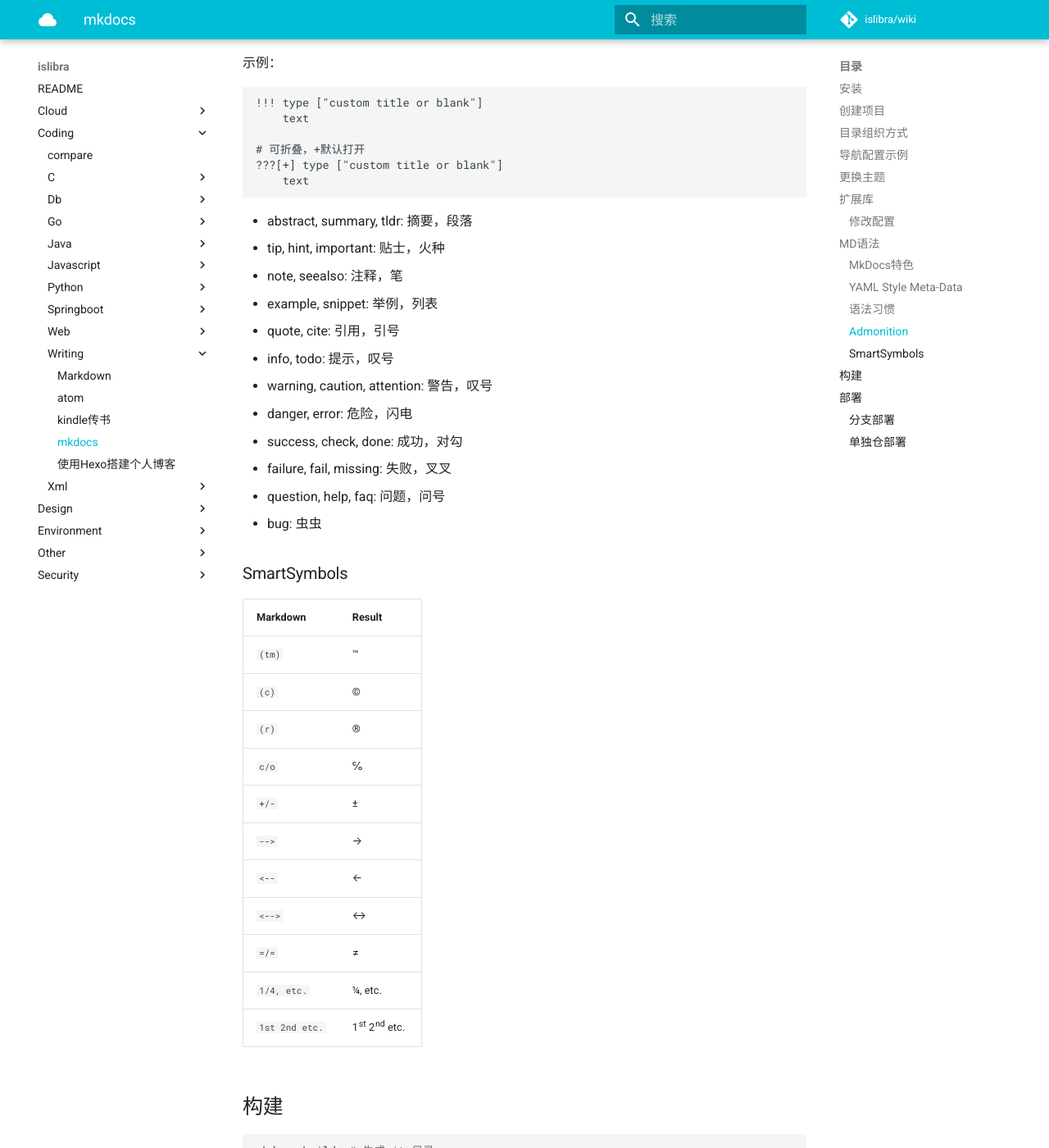
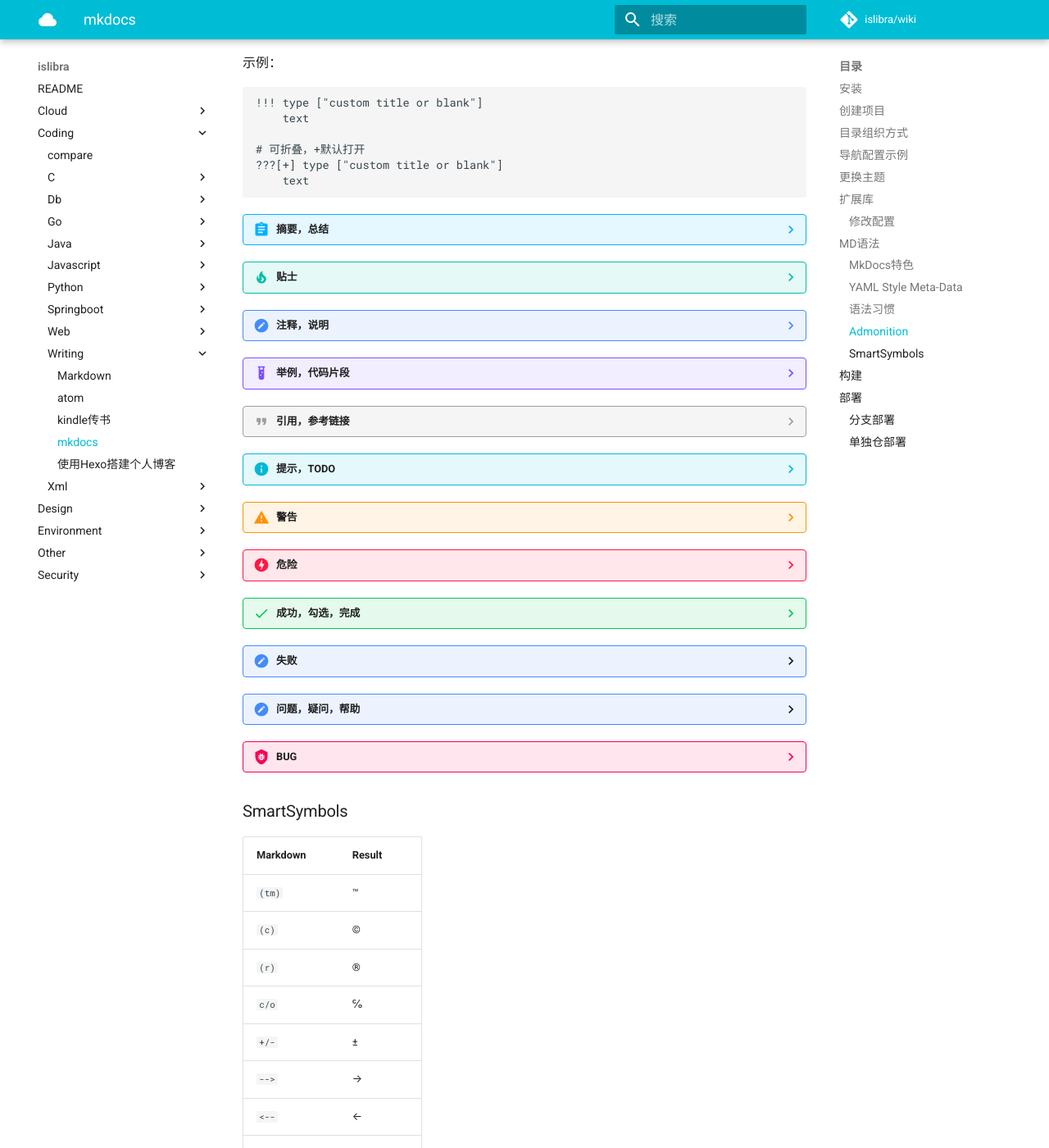
Before and after one commit to islibra/wiki, an MkDocs documentation site: the page built from docs/coding/writing/mkdocs.md, in a window 1280 px wide and 1400 px high, scrolled down 4608 px. Shown: the whole window at 82% size. Built offline with MkDocs 1.6.1 and Material for MkDocs 9.7.7, drawn with Linux system fonts in a browser that asks for light colours; comment, search, counter and statistics services are not loaded.

Commit message:
Update mkdocs.md

````diff
--- a/docs/coding/writing/mkdocs.md
+++ b/docs/coding/writing/mkdocs.md
@@ -205,18 +205,42 @@ Left         | Center        | Right
     text
 ```
 
-- abstract, summary, tldr: 摘要，段落
-- tip, hint, important: 贴士，火种
-- note, seealso: 注释，笔
-- example, snippet: 举例，列表
-- quote, cite: 引用，引号
-- info, todo: 提示，叹号
-- warning, caution, attention: 警告，叹号
-- danger, error: 危险，闪电
-- success, check, done: 成功，对勾
-- failure, fail, missing: 失败，叉叉
-- question, help, faq: 问题，问号
-- bug: 虫虫
+??? abstract "摘要，总结"
+    abstract, summary, tldr
+
+??? tip "贴士"
+    tip, hint, important
+
+??? note "注释，说明"
+    note, seealso
+
+??? example "举例，代码片段"
+    example, snippet
+
+??? quote "引用，参考链接"
+    quote, cite
+
+??? info "提示，TODO"
+    info, todo
+
+??? warning "警告"
+    warning, caution, attention
+
+??? danger "危险"
+    danger, error
+
+??? success "成功，勾选，完成"
+    success, check, done
+
+??? fail "失败"
+    failure, fail, missing
+
+??? faq "问题，疑问，帮助"
+    question, help, faq
+
+??? bug "BUG"
+    bug
+
 
 ### SmartSymbols
 
````
